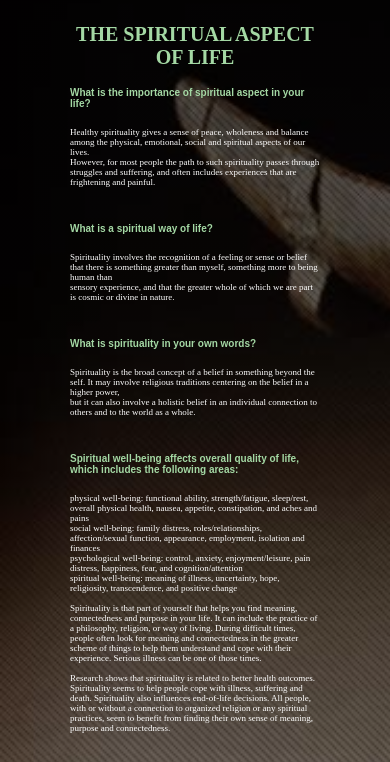
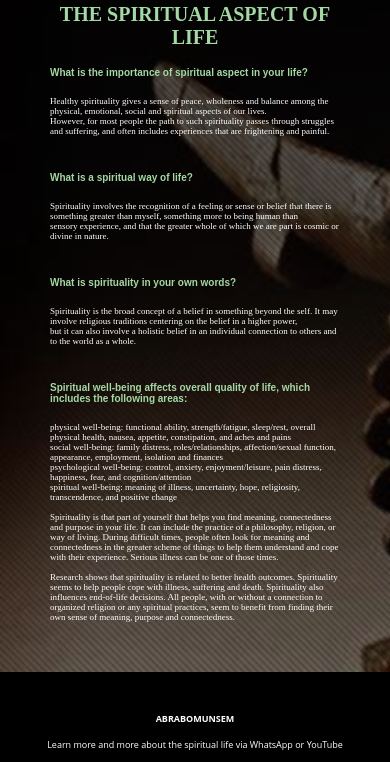
Before and after one commit to aikins156/ahenfie.com, a plain HTML site: page index.html in a window 390 px wide. Shown: the part 47-809 px from the top of the page. Drawn offline with Linux system fonts and the light colour scheme.

Commit message:
Update style.css

```diff
--- a/style.css
+++ b/style.css
@@ -179,7 +179,7 @@ h4 {
     margin-right: 40%;
 }
 .body {
-    padding: 70px
+    padding: 50px
 }
 .head {
     font-size: 10px;
```
